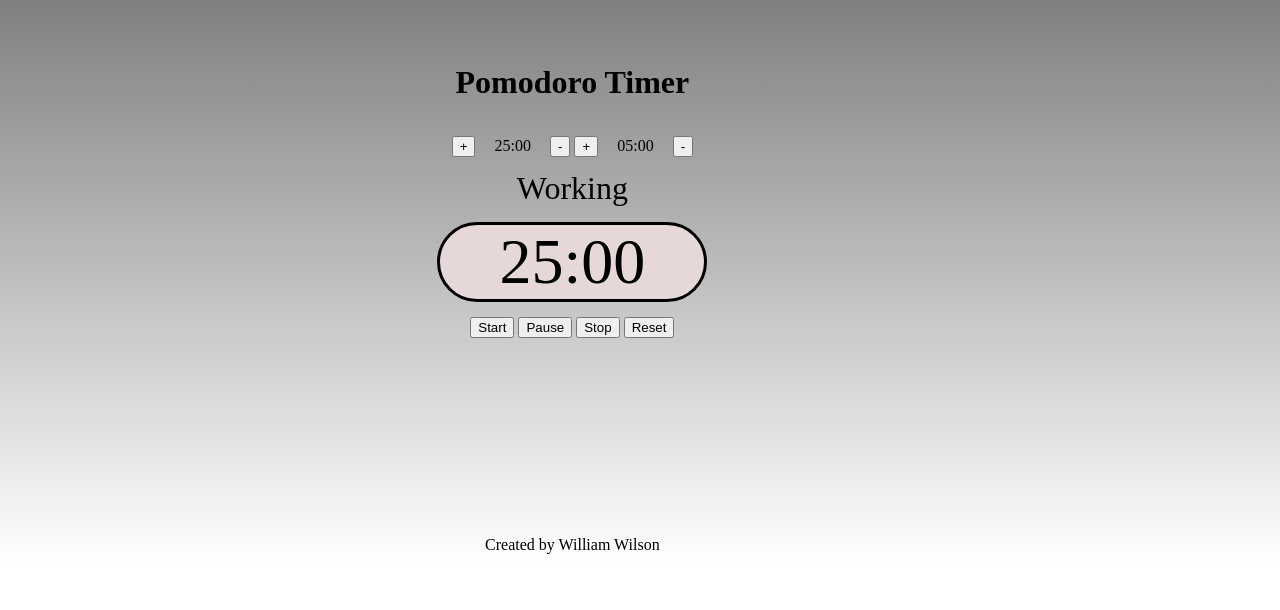
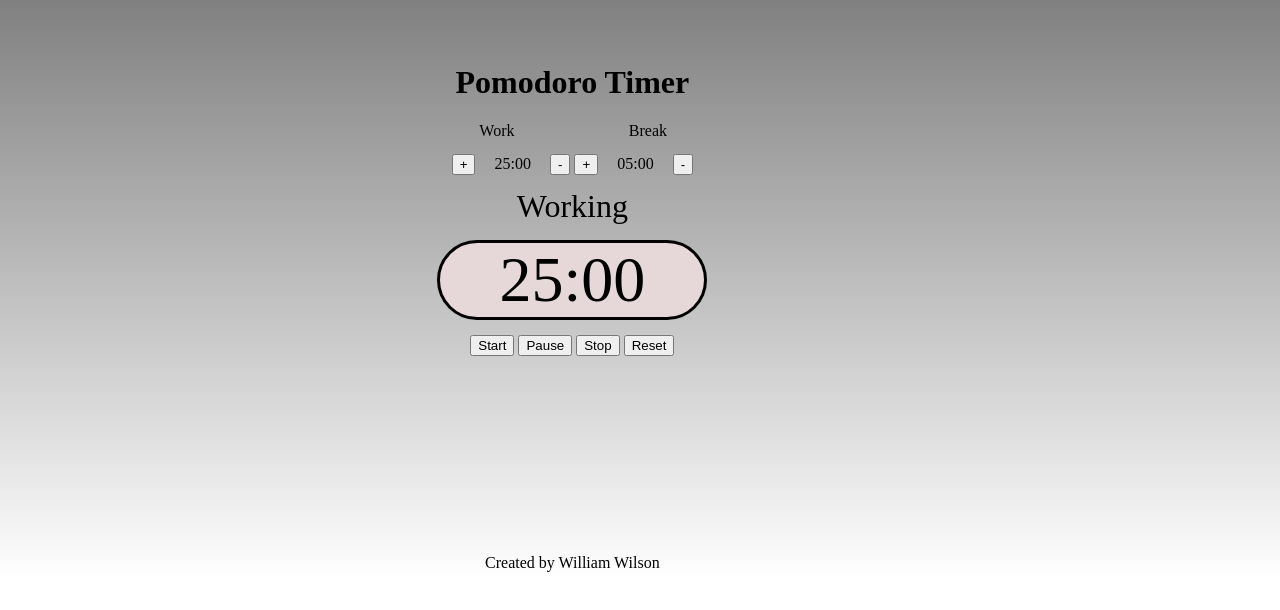
Before and after one commit to wwilson54/pomodoro, a plain HTML site: page index.html in a window 1280 px wide. Drawn offline with Linux system fonts and the light colour scheme.

Commit message:
added timer headings

```diff
--- a/index.html
+++ b/index.html
@@ -7,6 +7,10 @@
     <body>
         <h1>Pomodoro Timer</h1>
         <div id="container">
+            <div id="headings">
+                <div>Work</div>
+                <div>Break</div>
+            </div>
             <div id="settings">
                 <button id="incWork">+</button>
                 <div id="workTime"></div>
--- a/style.css
+++ b/style.css
@@ -1,5 +1,6 @@
-html {
-
+#headings div {
+    display: inline-block;
+    width: 49%;
 }
 body {
     max-width: 300px;
```
